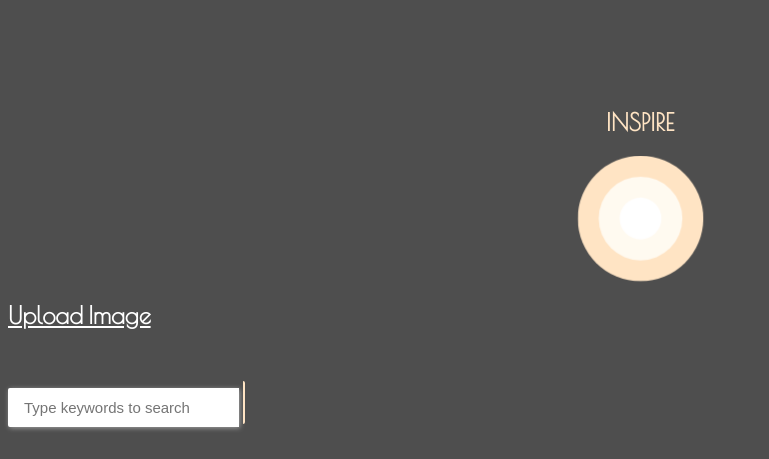
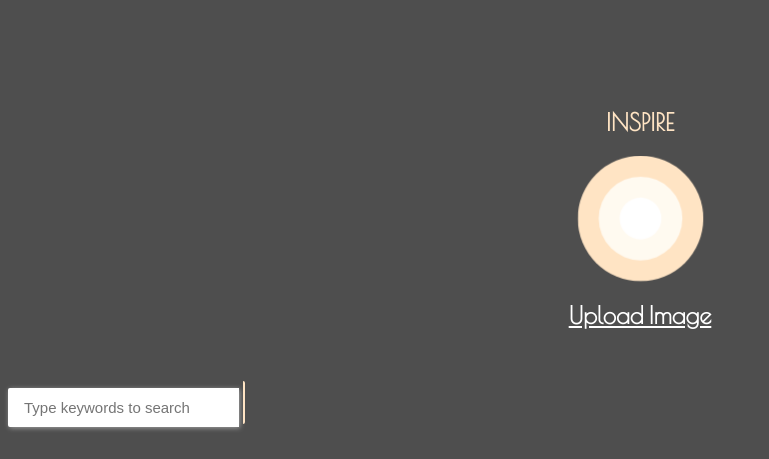
Before and after one commit to johnhorsema/tag-youre-it, a website: page search.html in a window 1280 px wide. Shown: the top 459 px of the page, without its empty margins (0-769 px from the left). Drawn offline with nearby package versions, Linux system fonts and the light colour scheme; some icons are missing.

Commit message:
link stlye

```diff
--- a/search.html
+++ b/search.html
@@ -9,7 +9,7 @@
   </div>
 
   <div class="row">
-      <h2><a href="/tag" style="background-color #fff; color: #fff;">Upload Image</a></h2>
+      <center><h2><a href="/tag" style="background-color #fff; color: #fff;">Upload Image</a></h2></center>
      <div class="row query-result" ng-hide="ctrl.search_done">
         <div class="container">
           <input class="navbar-input col-xs-11" type="" placeholder="Type keywords to search" name="query" ng-model="ctrl.query" ng-keyup="$event.keyCode == 13 && ctrl.submitQuery()">
```
